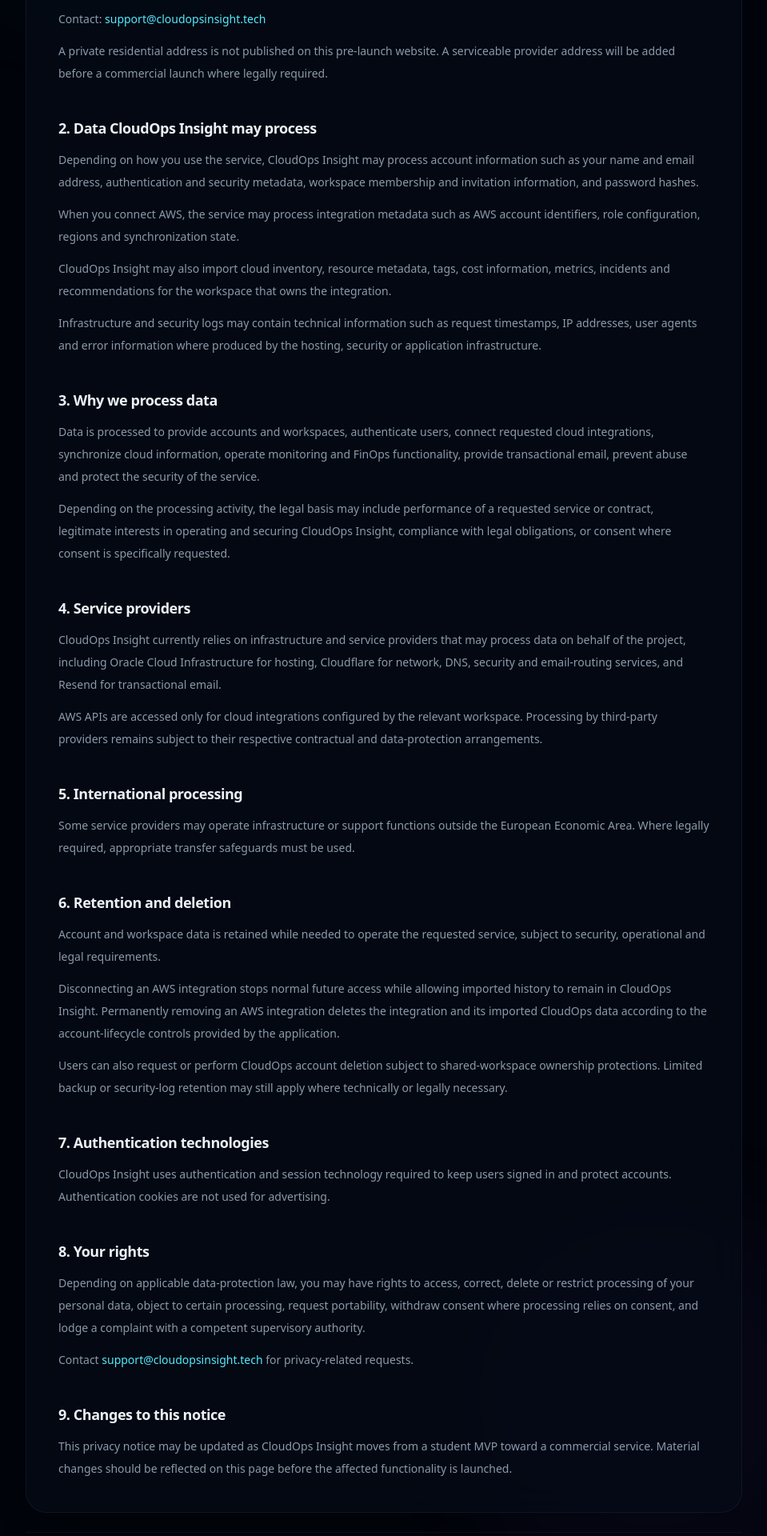
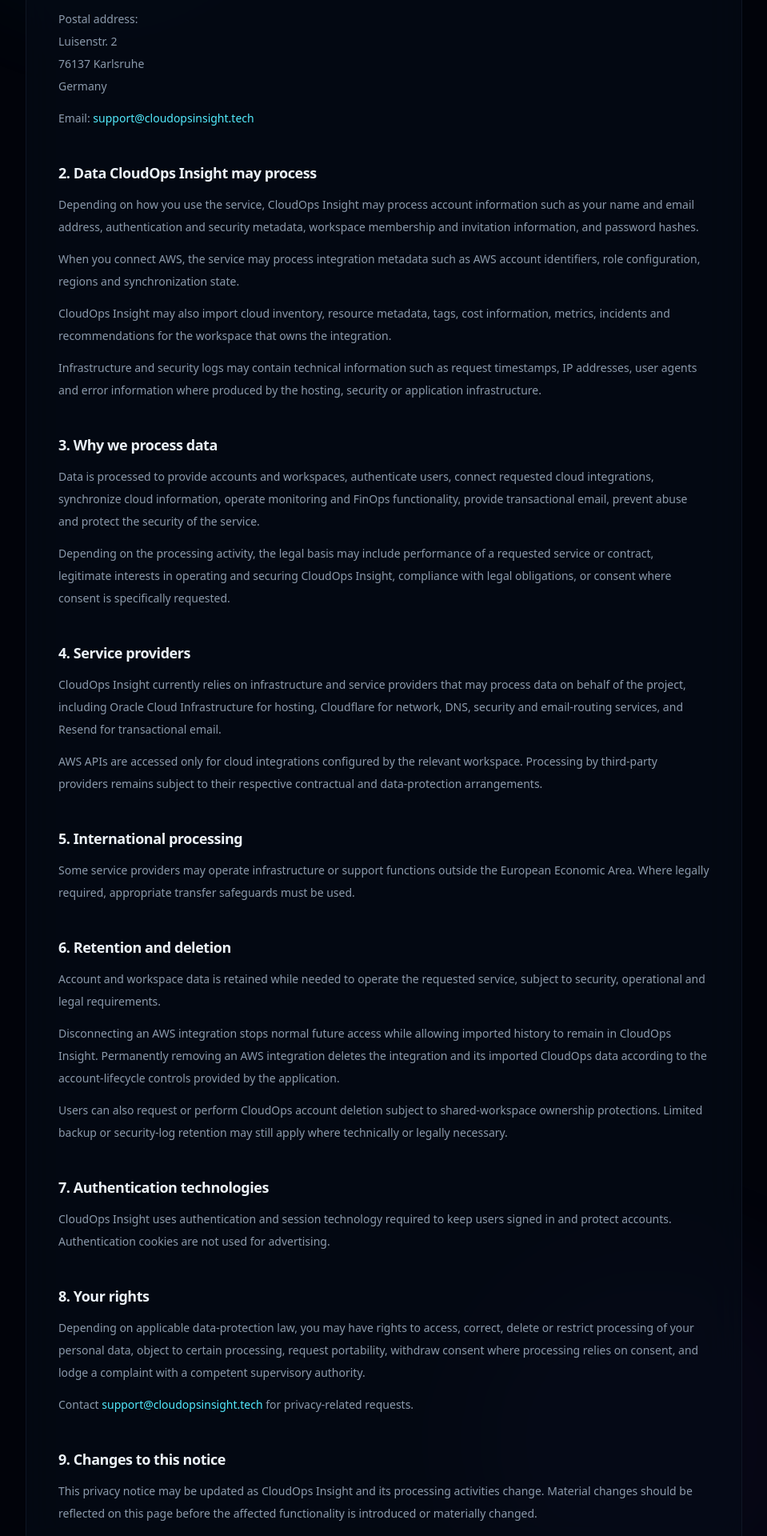
Before and after one commit to ridhampansara27/cloudops-insight, a React (Vite) app in the folder frontend/: page /privacy in a window 1280 px wide. Shown: the part 440-2360 px from the top of the page at 80% size, without its empty margins (160-1119 px from the left). Built offline with nearby package versions, Linux system fonts and the light colour scheme; no server answers.

Commit message:
fix: finalize commercial legal operator details (#22)

```diff
--- a/frontend/src/pages/legal-pages.tsx
+++ b/frontend/src/pages/legal-pages.tsx
@@ -7,7 +7,6 @@
   CloudCog,
   Mail,
   ShieldCheck,
-  TriangleAlert,
 } from "lucide-react";
 
 import {
@@ -23,7 +22,7 @@
   "support@cloudopsinsight.tech";
 
 const LAST_UPDATED =
-  "21 September 2026";
+  "24 September 2026";
 
 
 interface LegalPageShellProps {
@@ -156,7 +155,7 @@
 export function PrivacyPage() {
   return (
     <LegalPageShell
-      description="This notice explains how the CloudOps Insight student MVP handles personal data and cloud integration data."
+      description="This notice explains how CloudOps Insight handles personal data and cloud integration data."
       eyebrow="Data protection"
       title="Privacy Policy"
     >
@@ -172,15 +171,19 @@
         </p>
 
         <p>
-          Contact:
-          {" "}
-          <ContactEmail />
+          Postal address:
+          <br />
+          Luisenstr. 2
+          <br />
+          76137 Karlsruhe
+          <br />
+          Germany
         </p>
 
         <p>
-          A private residential address is not published on this
-          pre-launch website. A serviceable provider address will be
-          added before a commercial launch where legally required.
+          Email:
+          {" "}
+          <ContactEmail />
         </p>
       </LegalSection>
 
@@ -307,10 +310,10 @@
 
       <LegalSection title="9. Changes to this notice">
         <p>
-          This privacy notice may be updated as CloudOps Insight moves
-          from a student MVP toward a commercial service. Material
-          changes should be reflected on this page before the affected
-          functionality is launched.
+          This privacy notice may be updated as CloudOps Insight and
+          its processing activities change. Material changes should be
+          reflected on this page before the affected functionality is
+          introduced or materially changed.
         </p>
       </LegalSection>
     </LegalPageShell>
@@ -321,16 +324,16 @@
 export function TermsPage() {
   return (
     <LegalPageShell
-      description="These pre-launch terms describe the basic rules for using the CloudOps Insight student MVP."
+      description="These terms describe the basic rules for using CloudOps Insight."
       eyebrow="Service terms"
       title="Terms of Use"
     >
-      <LegalSection title="1. Pre-launch student project">
+      <LegalSection title="1. Service status">
         <p>
-          CloudOps Insight is currently provided as a student-built,
-          pre-commercial MVP. No paid subscription or production
-          service-level agreement is currently offered under these
-          terms.
+          CloudOps Insight is currently operated as a student-built
+          service by Ridham Pansara. The service is currently offered
+          without a paid subscription and without a service-level
+          agreement unless expressly agreed otherwise.
         </p>
       </LegalSection>
 
@@ -374,10 +377,11 @@
 
       <LegalSection title="5. Availability">
         <p>
-          Because this is a pre-launch student MVP, features may
-          change, become temporarily unavailable, contain defects or
-          be discontinued. No uptime or support-response guarantee is
-          currently provided.
+          CloudOps Insight is an evolving student-built service.
+          Features may change, become temporarily unavailable, contain
+          defects or be discontinued. No uptime or support-response
+          guarantee is currently provided unless expressly agreed
+          otherwise.
         </p>
       </LegalSection>
 
@@ -402,7 +406,7 @@
 
       <LegalSection title="8. Liability">
         <p>
-          CloudOps Insight is provided as a pre-commercial MVP. To the
+          CloudOps Insight is an evolving software service. To the
           extent permitted by applicable law, no guarantee is made
           that recommendations, cost information, monitoring results
           or imported cloud information will always be complete,
@@ -419,7 +423,7 @@
         <p>
           These terms may be updated as the service changes. Material
           contractual changes should be communicated appropriately
-          before they apply to a commercial service.
+          before they take effect.
         </p>
       </LegalSection>
 
@@ -443,29 +447,10 @@
 export function ImpressumPage() {
   return (
     <LegalPageShell
-      description="Provider information for the current pre-launch CloudOps Insight student project."
+      description="Provider information for CloudOps Insight."
       eyebrow="Provider information"
       title="Impressum"
     >
-      <div className="rounded-2xl border border-amber-400/25 bg-amber-400/[0.06] p-5">
-        <div className="flex gap-3">
-          <TriangleAlert className="mt-0.5 size-5 shrink-0 text-amber-300" />
-
-          <div>
-            <h2 className="font-semibold text-amber-100">
-              Pre-launch blocker
-            </h2>
-
-            <p className="mt-2 text-sm leading-6 text-muted-foreground">
-              This page is intentionally not represented as a complete
-              commercial Impressum. A private residential address is
-              not published. Before commercial launch, a legally
-              suitable serviceable provider address and any other
-              required provider information must be added.
-            </p>
-          </div>
-        </div>
-      </div>
 
       <LegalSection title="Provider">
         <p>
@@ -479,6 +464,14 @@
           <br />
           CloudOps Insight student project
         </p>
+
+        <p>
+          Luisenstr. 2
+          <br />
+          76137 Karlsruhe
+          <br />
+          Germany
+        </p>
       </LegalSection>
 
       <LegalSection title="Contact">
@@ -491,14 +484,14 @@
 
       <LegalSection title="Registration information">
         <p>
-          CloudOps Insight is not currently operated through a
-          registered company.
+          CloudOps Insight is operated by Ridham Pansara as an
+          individual operator and is not operated through a registered
+          company.
         </p>
 
         <p>
           No commercial-register entry and no VAT identification
-          number are currently stated for this pre-launch student
-          project.
+          number are currently held for CloudOps Insight.
         </p>
       </LegalSection>
     </LegalPageShell>
@@ -572,6 +565,14 @@
           {" "}
           as an individual student project.
         </p>
+
+        <p>
+          Luisenstr. 2
+          <br />
+          76137 Karlsruhe
+          <br />
+          Germany
+        </p>
       </LegalSection>
     </LegalPageShell>
   );
```
